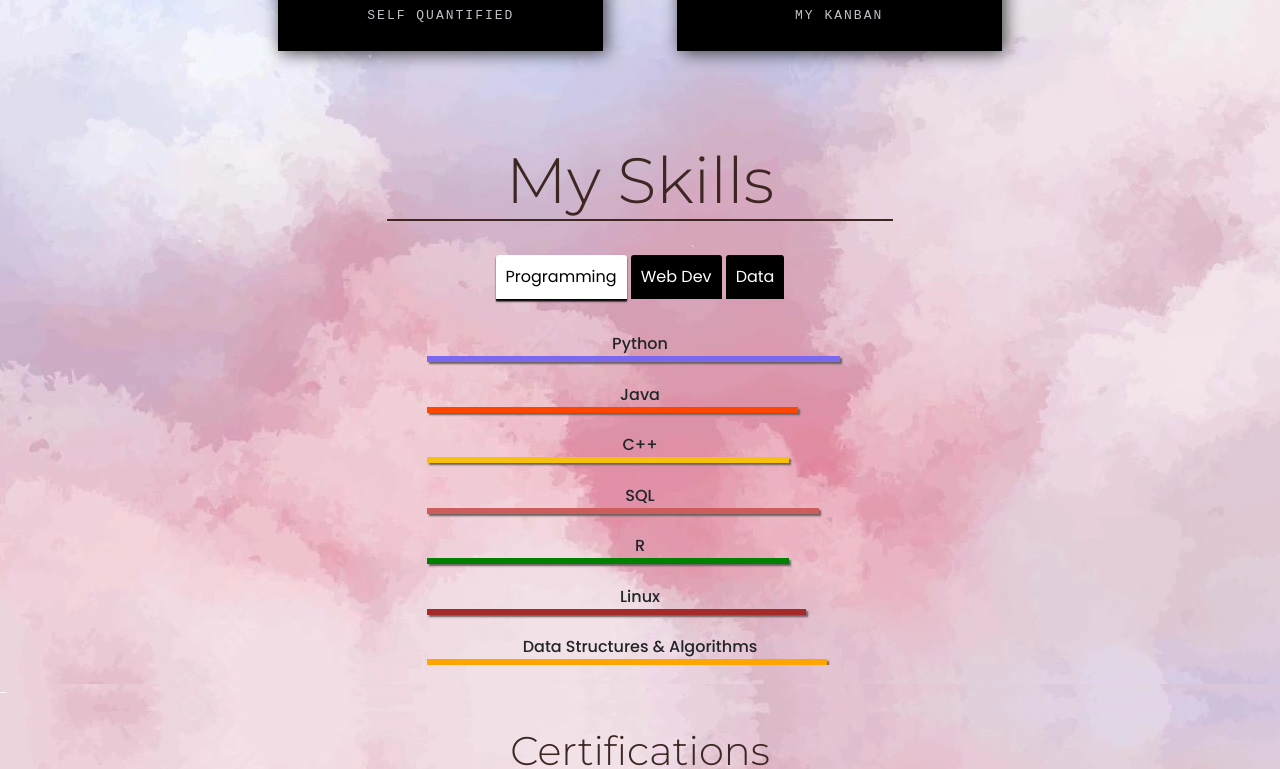
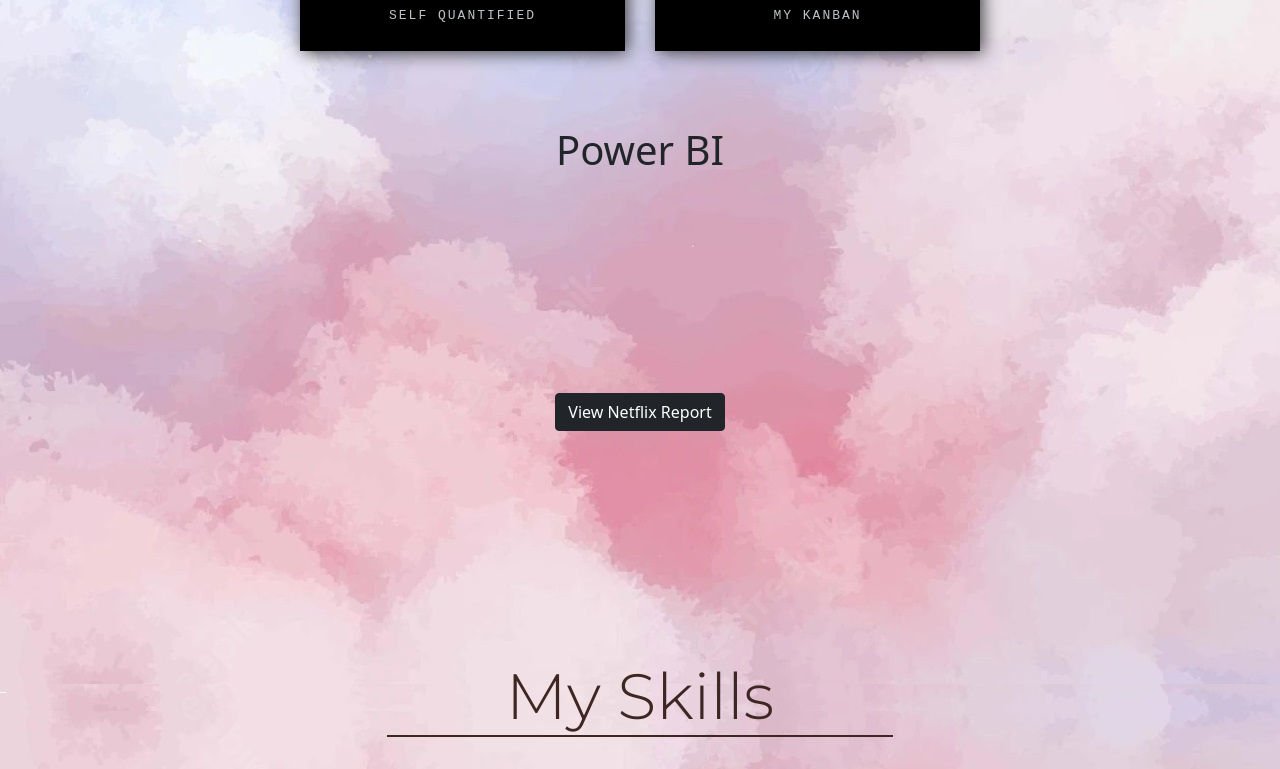
Before and after one commit to komalchamyal/portfolio, a Vue app: page / in a window 1280 px wide. Shown: the part 3160-3929 px from the top of the page. Built offline with nearby package versions, Linux system fonts and the light colour scheme.

Commit message:
power bi added

```diff
--- a/src/components/projects.vue
+++ b/src/components/projects.vue
@@ -5,8 +5,8 @@
     <br><br>
 
     <div class="project-sub">
-        <h1 class="display-6">Data Science</h1>
-      </div>
+      <h1 class="display-6">Data Science</h1>
+    </div>
     <div class='projects-container'>
 
       <div class='project-box'>
@@ -21,8 +21,9 @@
           <p>DATA ANALYSIS</p>
           <p>Performed Data Cleaning, EDA and Visualisation of a car sale dataset of Russia</p>
 
-          <div class="mt-2"><a target="_blank" href="https://github.com/komalchamyal/DAV-Project" class="project-icons bi bi-code-slash"></a> <a
-            target="_blank" href="https://github.com/komalchamyal/DAV-Project/blob/main/DAV%20project%20CAR%20sales.ipynb"
+          <div class="mt-2"><a target="_blank" href="https://github.com/komalchamyal/DAV-Project"
+              class="project-icons bi bi-code-slash"></a> <a target="_blank"
+              href="https://github.com/komalchamyal/DAV-Project/blob/main/DAV%20project%20CAR%20sales.ipynb"
               class="project-icons bi bi-box-arrow-up-right"></a>
           </div>
         </div>
@@ -42,8 +43,9 @@
           <p>Big Mart Prediction</p>
           <p>Data Cleaning, EDA, Modelling, Hyperparameter Tuning, Prediction of sales</p>
 
-          <div class="mt-2"><a target="_blank" href="https://github.com/komalchamyal/bigmart-analysis" class="project-icons bi bi-code-slash"></a> <a
-            target="_blank" href="https://github.com/komalchamyal/bigmart-analysis/blob/main/Big%20Mart%20Pre-processing%20%2B%20Prediction.ipynb"
+          <div class="mt-2"><a target="_blank" href="https://github.com/komalchamyal/bigmart-analysis"
+              class="project-icons bi bi-code-slash"></a> <a target="_blank"
+              href="https://github.com/komalchamyal/bigmart-analysis/blob/main/Big%20Mart%20Pre-processing%20%2B%20Prediction.ipynb"
               class="project-icons bi bi-box-arrow-up-right"></a>
           </div>
         </div>
@@ -66,7 +68,8 @@
           <p>SELF QUANTIFIED</p>
           <p>Make custom trackers and add logs to them. The application displays the trackers with graphical trendlines.
           </p>
-          <div class=""><a href="https://github.com/komalchamyal/SelfQuantified" target="_blank" class="project-icons bi bi-code-slash"></a> <a
+          <div class=""><a href="https://github.com/komalchamyal/SelfQuantified" target="_blank"
+              class="project-icons bi bi-code-slash"></a> <a
               href="https://self-quantified-application.komalchamyal.repl.co/" target="_blank"
               class="project-icons bi bi-box-arrow-up-right"></a>
           </div>
@@ -88,26 +91,63 @@
           <p>A personalised Kanban board to make boards or lists and add tasks into them. APIs provided with
             documentation.</p>
 
-          <div><a target="_blank" href="https://github.com/komalchamyal/myKanban" class="project-icons bi bi-code-slash"></a> <a
-            target="_blank" href="https://MyKanban.komalchamyal.repl.co" class="project-icons bi bi-box-arrow-up-right"></a>
+          <div><a target="_blank" href="https://github.com/komalchamyal/myKanban"
+              class="project-icons bi bi-code-slash"></a> <a target="_blank" href="https://MyKanban.komalchamyal.repl.co"
+              class="project-icons bi bi-box-arrow-up-right"></a>
           </div>
         </div>
       </div>
     </div>
+    <div class="project-sub">
+      <h1 class="display-6">Power BI</h1>
+    </div>
+    <div class="projects-container">
+      <div class="report-btn">
+        <button class="btn btn-dark mx-3" style="width: max-content;" v-if="isHidden1 && isHidden2"
+          v-on:click="isHidden1 = false; isHidden2 = true">View Netflix Report</button>
+        <!-- <button class="btn btn-dark mx-3" style="width: max-content;" v-if="isHidden2&&isHidden1"
+          v-on:click="isHidden1 = true; isHidden2 = false">View SuperStore Report</button> -->
+          <button class="btn btn-dark mx-3" style="width: max-content;" v-else
+          v-on:click="isHidden1 = true; isHidden2 = true">Close</button>
+      </div>
+      <br><br><br>
+      <div class="report-space">
+        <div class="report" v-if="!isHidden1"><iframe class="report" title="netflix_report"
+            src="https://app.powerbi.com/view?r=eyJrIjoiMWYxMmRlYjctYjRmNi00MDZmLThmZWYtMTg2YWMwYjRiY2I5IiwidCI6ImY5MjMzYTQwLWZiMWEtNDY0ZC1iODVhLTk1OWUzYWI4ZTQ1NCJ9"
+            frameborder="0" allowFullScreen="true"></iframe></div>
 
+      </div>
+    </div>
 
 
   </div>
-
 </template>
 
 <script>
 export default {
-  name: 'project-section'
+  name: 'project-section',
+  data() {
+    return {
+      isHidden1: true,
+      isHidden2: true
+    };
+  }
 }
 </script>
 
 <style>
+.report-btn {
+  align-self: center;
+  /* border: 1px solid black; */
+  justify-self: center;
+  justify-content: center;
+}
+
+.report {
+  width: 1200px;
+  height: 747px;
+}
+
 .project-icons {
   font-size: 20px;
   cursor: pointer;
@@ -139,9 +179,11 @@ export default {
   display: flex;
   flex-direction: row;
   flex-wrap: wrap;
-  justify-content: space-evenly;
+  /* border: 1px solid black; */
+  justify-content: center;
 }
-.project-sub{
+
+.project-sub {
 
   /* flex-basis: 325px; */
   align-self: center;
@@ -262,10 +304,11 @@ export default {
   /* font-size: x-small; */
 }
 
-.project-box:hover .project-card-footer p:nth-child(2){
+.project-box:hover .project-card-footer p:nth-child(2) {
   visibility: visible;
   /* font-size: small; */
 }
+
 .project-box:hover .project-icons {
   visibility: visible;
   /* font-size: medium; */
@@ -291,8 +334,29 @@ export default {
   color: #fcfdfd;
 }
 
+@media (max-width:1224px) {
 
-@media (max-width:500px) {
+.report {
+width: 900px;
+height: 500px;
+}
+}
+
+@media (max-width:900px) {
+
+.report {
+width: 600px;
+height: 500px;
+}
+}
+
+@media (max-width:700px) {
+
+  .report {
+  width: 350px;
+  height: 500px;
+  }
+
   .project-box {
     flex-basis: 75vw;
     margin: 10% 0;
@@ -315,16 +379,6 @@ export default {
     width: 100%;
     height: 25vh;
     transform: translateY(-1vh);
-  }
-
-  /*
-.project-box:hover .project-card-footer {
-transform: translateY(-5vh);
-cursor: default;
-} */
-
-  .project-card-footer p:nth-child(2) {
-    /* font-size: 11px; */
   }
 }
 
@@ -361,5 +415,4 @@ cursor: default;
   .project-card-footer p:nth-child(2) {
     font-size: 11px;
   }
-} */
-</style>
+} */</style>
```
